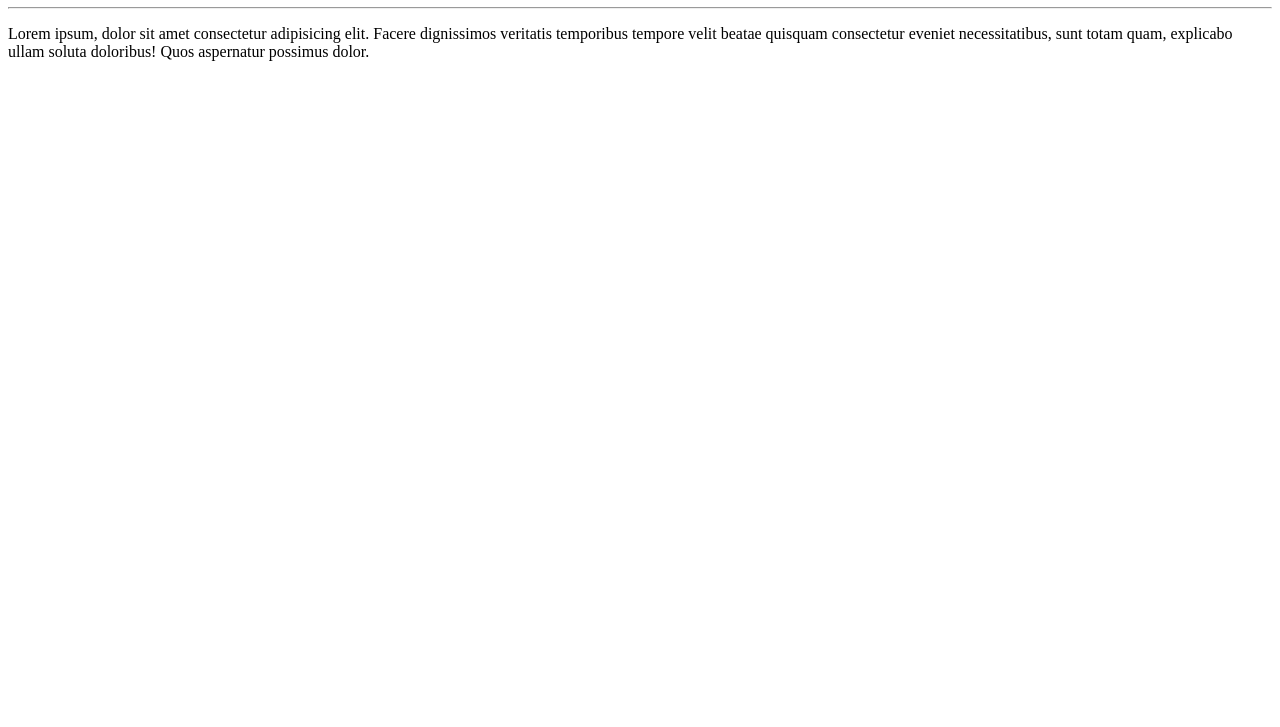
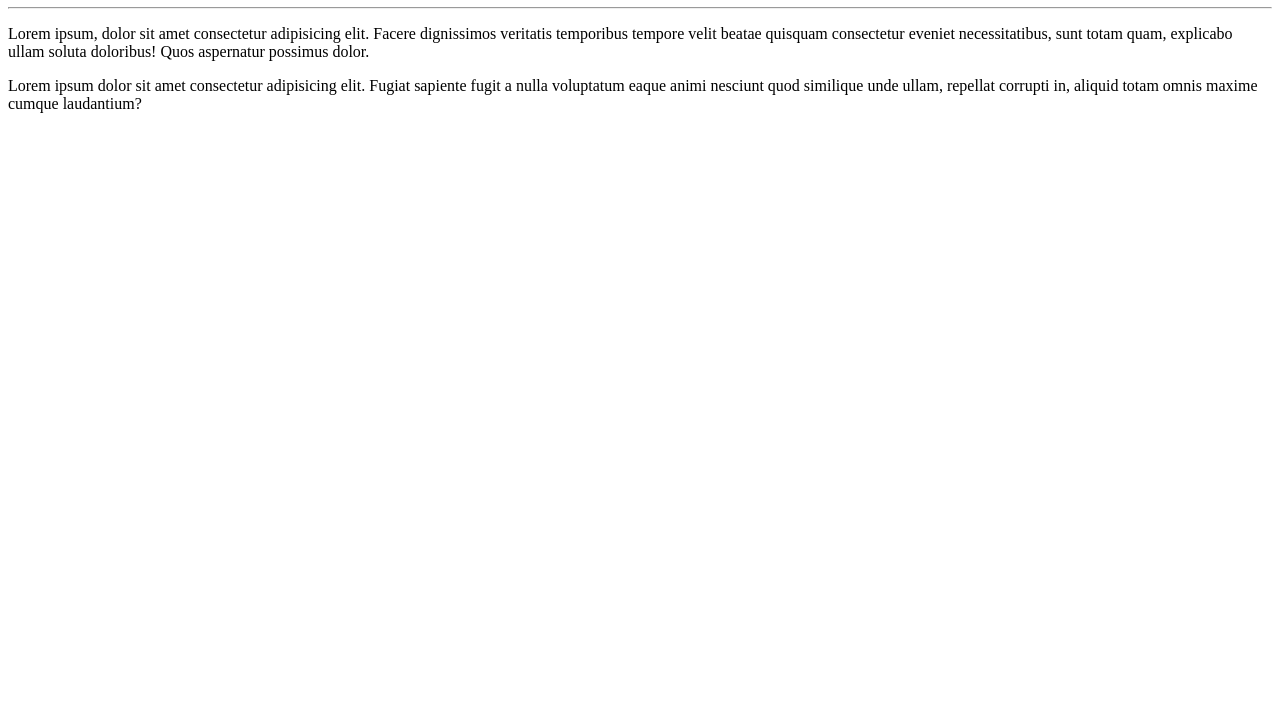
Before and after one commit to robertmacedo/Ola-Mundo, a plain HTML site: page site/index.html in a window 1280 px wide. Shown: the part 73-800 px from the top of the page. Drawn offline with Linux system fonts and the light colour scheme.

Commit message:
Adicionei um parágrafo

```diff
--- a/site/index.html
+++ b/site/index.html
@@ -10,5 +10,6 @@
     <h1>Olá, Mundo!</h1>
     <hr>
     <p>Lorem ipsum, dolor sit amet consectetur adipisicing elit. Facere dignissimos veritatis temporibus tempore velit beatae quisquam consectetur eveniet necessitatibus, sunt totam quam, explicabo ullam soluta doloribus! Quos aspernatur possimus dolor.</p>
+    <p>Lorem ipsum dolor sit amet consectetur adipisicing elit. Fugiat sapiente fugit a nulla voluptatum eaque animi nesciunt quod similique unde ullam, repellat corrupti in, aliquid totam omnis maxime cumque laudantium?</p>
 </body>
 </html>
```
